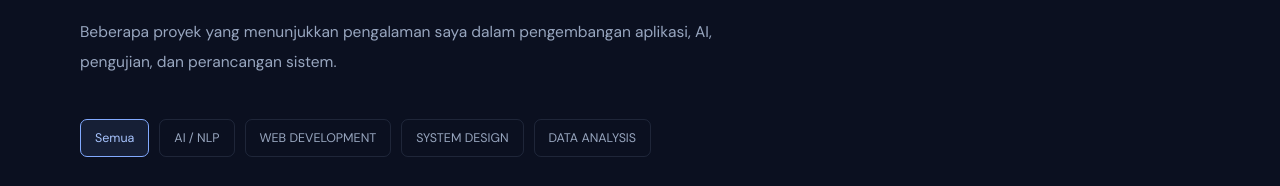
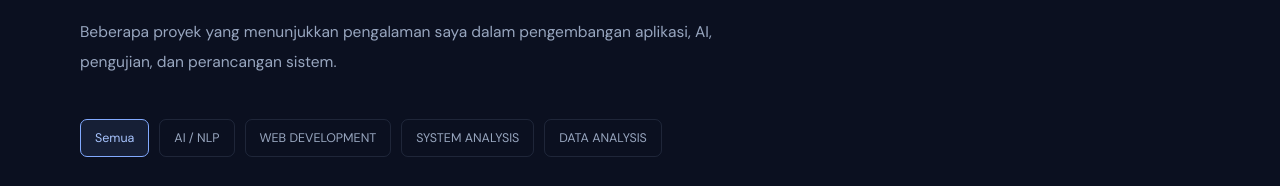
Before and after one commit to MuhammadFadhil04/MuhammadFadhil04.github.io, a React (Vite) app: page / in a window 1280 px wide. Shown: the part 2734-2920 px from the top of the page. Built offline with nearby package versions, Linux system fonts and the light colour scheme.

Commit message:
Rename system design category to system analysis

```diff
--- a/src/App.jsx
+++ b/src/App.jsx
@@ -37,7 +37,7 @@ const projects = [
   },
   {
     number: "03",
-    category: "SYSTEM DESIGN",
+    category: "SYSTEM ANALYSIS",
     title: "Reservasi Lapangan Bulu Tangkis",
     description:
       "Perancangan sistem reservasi lapangan untuk membantu pelanggan melakukan pemesanan serta mendukung pengelolaan lapangan dan transaksi.",
@@ -182,7 +182,7 @@ function App() {
     "Semua",
     "AI / NLP",
     "WEB DEVELOPMENT",
-    "SYSTEM DESIGN",
+    "SYSTEM ANALYSIS",
     "DATA ANALYSIS",
   ];
 
```
